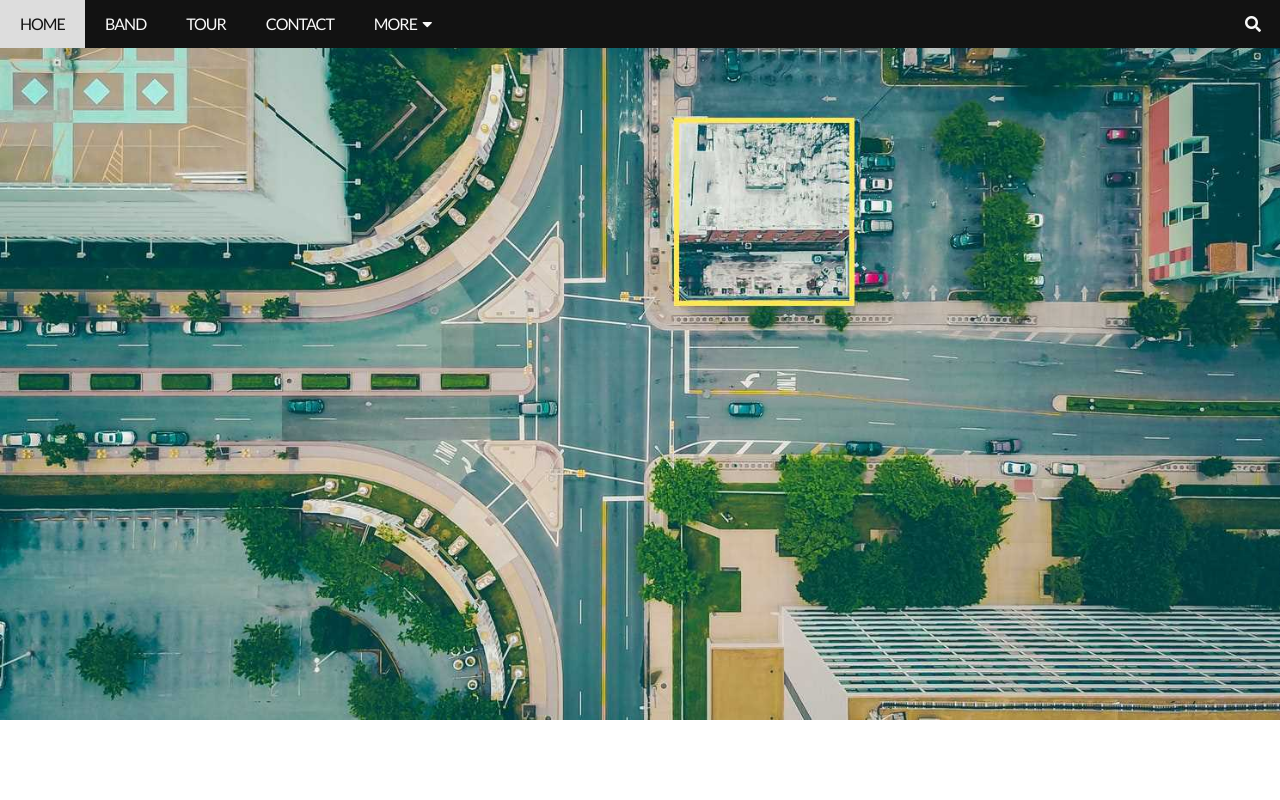
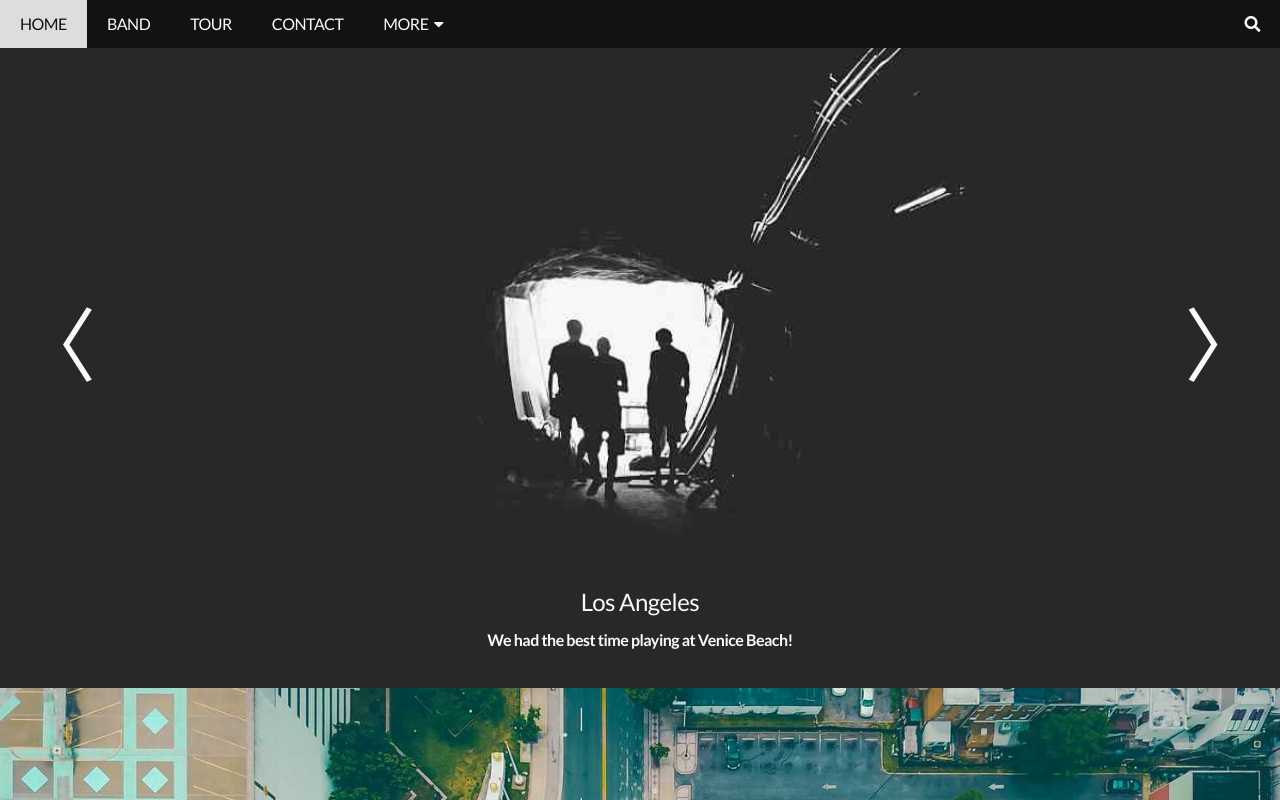
Before and after one commit to 4boysdontcry/05-band, a plain HTML site: page html/index.html in a window 1280 px wide. Shown: the top 800 px of the page. Drawn offline with Linux system fonts and the light colour scheme.

Commit message:
03.25. 4r

```diff
--- a/css/index.css
+++ b/css/index.css
@@ -4,14 +4,14 @@
 
 
 /******************** default *********************/
-html, body {font: 16px 'lato', sans-serif; height: 5000px; letter-spacing: -1px; color: #121212;}
+html, body {font: 16px 'lato', sans-serif; height: 5000px; letter-spacing: -.5px; color: #121212;}
 .wrapper {max-width: 800px; padding: 0 16px; margin: auto;}
 
 
 
 
 /******************** header *********************/
-.header-wrapper {position: fixed; width: 100%; background-color: #121212; color: #f9f9f9;}
+.header-wrapper {position: fixed; width: 100%; background-color: #121212; color: #f9f9f9; z-index: 9;}
 .header-wrapper > .navi-wrapper {float: left;}
 .header-wrapper > .navi-wrapper > .navi {float: left;}
 .header-wrapper > .navi-wrapper > .navi > a {padding: 1em 1.25em;}
@@ -33,7 +33,14 @@ html, body {font: 16px 'lato', sans-serif; height: 5000px; letter-spacing: -1px;
 
 
 /******************** main *********************/
-
+.main-wrapper {position: relative; padding-top: 48px;}
+.main-wrapper > .bt-swiper {color: #f9f9f9; font-weight: lighter; font-size: 5em; position: absolute; top: 50%; transform: translateY(-50%);
+    z-index: 5; cursor: pointer; user-select: none; outline: none;}
+.main-wrapper > .bt-swiper.bt-prev {left: 16px;}
+.main-wrapper > .bt-swiper.bt-next {right: 16px;}
+.main-wrapper .slogan-wrap {position: absolute; color: #f9f9f9; left: 50%; transform: translateX(-50%); bottom: 40px; text-align: center;}
+.main-wrapper .slogan-wrap > .title {font-size: 1.5em; margin-bottom: .75em;}
+.main-wrapper .slogan-wrap > .content {font-weight: bold;}
 
 
 /******************** band *********************/
@@ -74,7 +81,7 @@ html, body {font: 16px 'lato', sans-serif; height: 5000px; letter-spacing: -1px;
     .header-wrapper > .bars-wrapper {display: block;}
     .header-wrapper > .monavi-wrapper {display: none;}
     .header-wrapper > .monavi-wrapper.active {display: block;}
-
+    .main-wrapper .slogan-wrap {display: none;}
 }
 
 @media (max-width: 576px) {
--- a/html/index.html
+++ b/html/index.html
@@ -7,9 +7,11 @@
     <title>band</title>
 
     <link rel="stylesheet" href="../css/all.min.css">
+    <link rel="stylesheet" href="../css/swiper-bundle.min.css">
     <link rel="stylesheet" href="../css/base.css">
     <link rel="stylesheet" href="../css/index.css">
     <script src="../js/jquery-3.6.0.min.js"></script>
+    <script src="../js/swiper-bundle.min.js"></script>
 </head>
 <body>
     <!-- header-wrapper -->
@@ -46,7 +48,33 @@
 
     <!-- main-wrapper -->
     <section class="main-wrapper">
-
+        <div class="swiper-container">
+            <div class="swiper-wrapper">
+                <div class="swiper-slide">
+                    <img src="../img/chicago.jpg" alt="배너" class="img">
+                    <div class="slogan-wrap">
+                        <h2 class="title">Chicago</h2>
+                        <p class="content">Thank you, Chicago - A night we won't forget.</p>
+                    </div>
+                </div>
+                <div class="swiper-slide">
+                    <img src="../img/la.jpg" alt="배너" class="img">
+                    <div class="slogan-wrap">
+                        <h2 class="title">Los Angeles</h2>
+                        <p class="content">We had the best time playing at Venice Beach!</p>
+                    </div>
+                </div>
+                <div class="swiper-slide">
+                    <img src="../img/ny.jpg" alt="배너" class="img">
+                    <div class="slogan-wrap">
+                        <h2 class="title">NewYork</h2>
+                        <p class="content">The atmosphere in New York is lorem ipsum.</p>
+                    </div>
+                </div>
+            </div>
+        </div>
+        <div class="bt-swiper bt-prev">〈</div>
+        <div class="bt-swiper bt-next">〉</div>
     </section>
 
 
--- a/js/index.js
+++ b/js/index.js
@@ -1,3 +1,15 @@
 $(".bars-wrapper").click(function(){
     $('.monavi-wrapper').toggleClass('active')
 })
+
+
+var swiper = new Swiper('.main-wrapper .swiper-container', {
+    loop: true,
+    effect: 'fade',
+    speed: 1000,
+    autoplay: { delay: 4000, disableOnInteraction: false },
+    navigation: {
+        nextEl: '.main-wrapper .bt-next',
+        prevEl: '.main-wrapper .bt-prev',
+    },
+})
```
